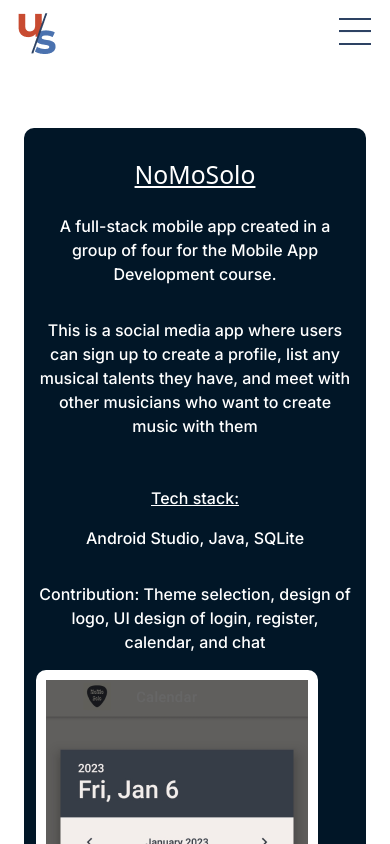
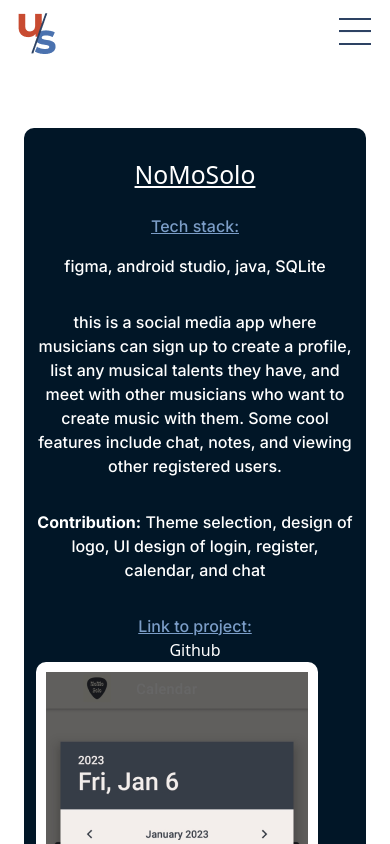
Before and after one commit to umarsalih/portfolio, a React (Create React App) app: page /mobile-designs in a window 390 px wide. Shown: the top 844 px of the page. Built offline with nearby package versions, Linux system fonts and the light colour scheme.

Commit message:
add github link to mobile project. edit content on mobile page

```diff
--- a/src/components/MobileDesigns/Mobile.jsx
+++ b/src/components/MobileDesigns/Mobile.jsx
@@ -15,16 +15,28 @@ function Mobile() {
                     <Row>
                         <Col className='mobile-project-text' lg="6" xs="12">
                             <h2 className='underline'>NoMoSolo</h2>
-                            <p>A full-stack mobile app created in a group of four for the Mobile App
-                                Development course.</p>
-                            <p>This is a social media app where users can sign up to create a profile, list
-                                any musical talents they have, and meet with other musicians who want to create
-                                music with them</p>
+                            <p className='underline bold reduce-title-space'>Tech stack:</p>
+                            <p >
+
+                                figma, android studio, java, SQLite</p>
+                            <p className='justify'>this is a social media app where musicians can sign up to create a profile,
+                                list any musical talents they have, and meet with other musicians who want to
+                                create music with them. Some cool features include chat, notes, and viewing
+                                other registered users.</p>
+
                             <p>
-                                <p className='underline bold'>Tech stack:</p>
-                                Android Studio, Java, SQLite</p>
-                            <p>Contribution: Theme selection, design of logo, UI design of login, register,
-                                calendar, and chat</p>
+                                <b>Contribution:
+                                </b> Theme selection, design of logo, UI design of login, register, calendar, and
+                                chat</p>
+
+                            <p className='underline bold reduce-title-space'>Link to project:
+                            </p>
+                            <a
+                                className='link-text fancy-link'
+                                target="_blank"
+                                href='https://github.com/bill071194/NoMoSolo'>
+                                Github
+                            </a>
                         </Col>
                         <Col className='mobile-project-carousel' lg="6" xs="12">
                             <CarouselProject/>
--- a/src/components/MobileDesigns/mobile.css
+++ b/src/components/MobileDesigns/mobile.css
@@ -44,6 +44,25 @@
     align-items: center;
 }
 
+.link-text {
+        color: #ffff;
+        text-decoration: none;
+        cursor: pointer;
+}
+
+.link-text:hover {
+    text-decoration: underline !important;
+    font-weight: 700;
+    color: white;
+
+}
+
+.reduce-title-space {
+    margin-bottom: 0 !important;
+    padding: 0;
+    color: #7B9DC7;
+}
+
 @media only screen and (max-width: 600px) {
     .mobile-project {
         margin: 4em 1.5em;
```
